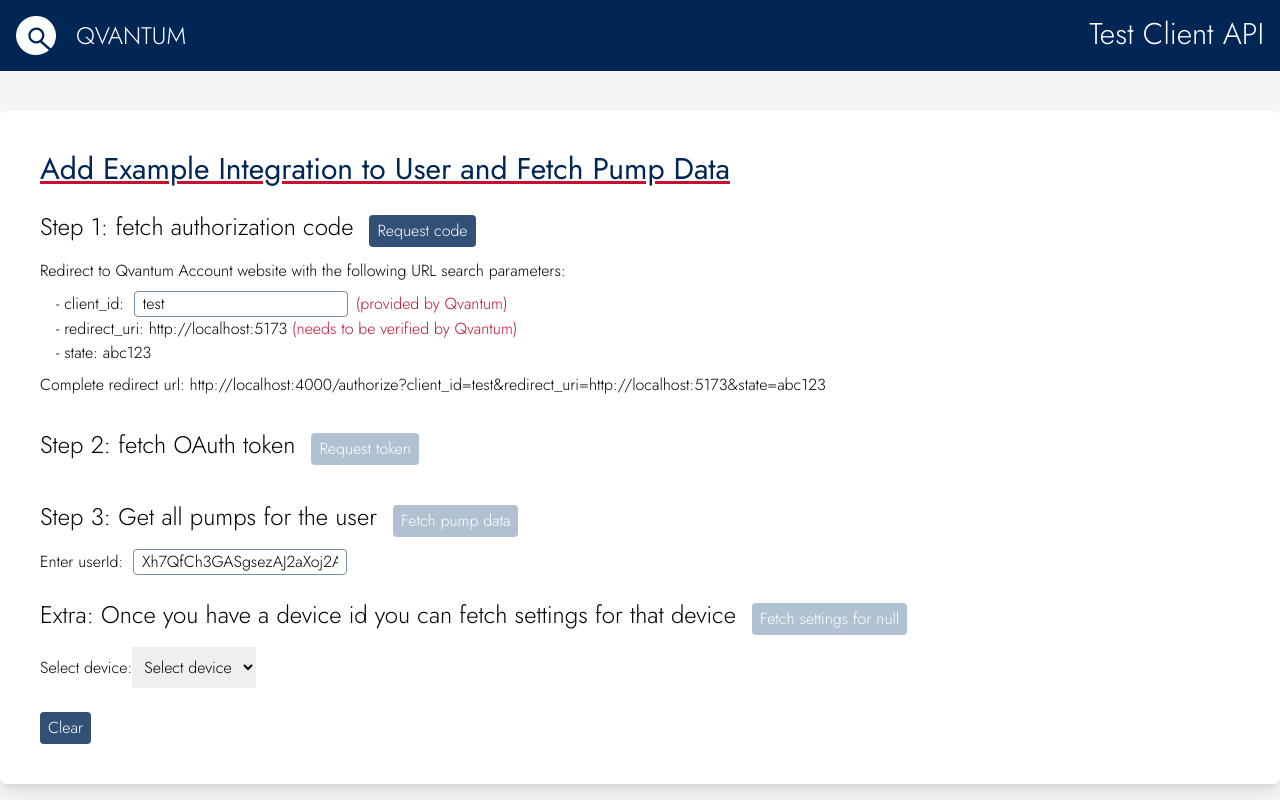
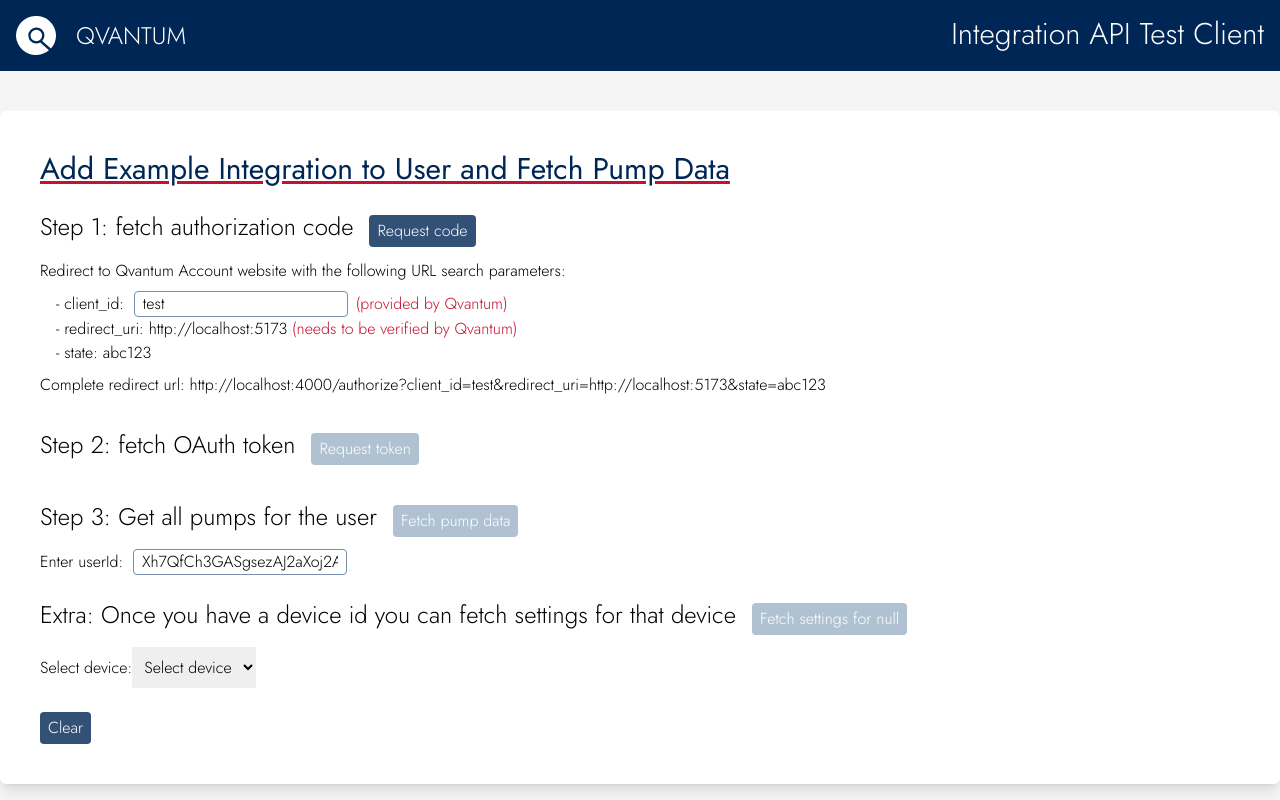
Before and after one commit to Qvantum-Energy/third-party-integration-demo, a React (Vite) app: page / in a window 1280 px wide. Built offline with nearby package versions, Linux system fonts and the light colour scheme.

Commit message:
updated application name

```diff
--- a/src/components/Header.tsx
+++ b/src/components/Header.tsx
@@ -7,7 +7,7 @@
         <img src={QvantumLogo} alt="Qvantum logo" width={40} />
         <div className="text-white uppercase text-2xl">QVANTUM</div>
       </div>
-      <div className="text-white text-3xl">Test Client API</div>
+      <div className="text-white text-3xl">Integration API Test Client</div>
     </header>
   );
 }
```
